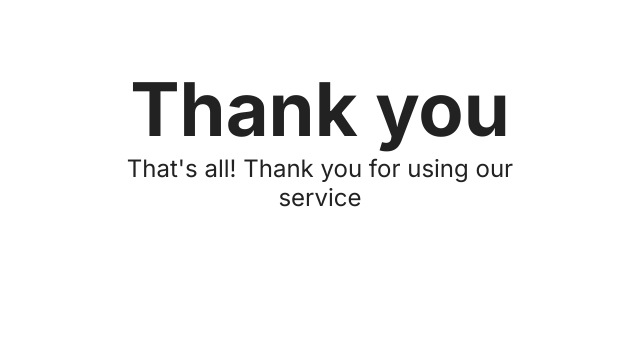
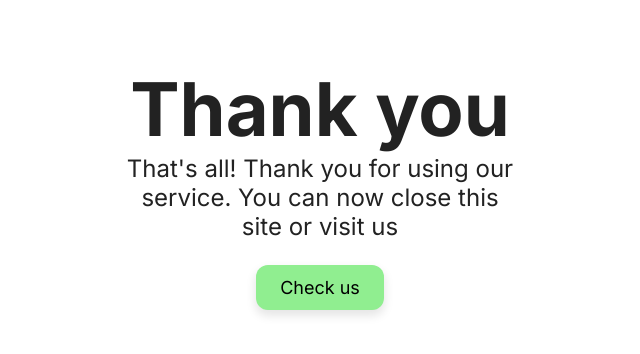
Before and after one commit to Programowanie-Zespolowe-PAJDA/Frontend, a React (Vite) app: page /thankyou in a window 1280 px wide. Shown: the top 354 px of the page, without its empty margins (320-960 px from the left). Built offline with nearby package versions, Linux system fonts and the light colour scheme.

Commit message:
thank you page button

```diff
--- a/src/Pages/ThankYou.jsx
+++ b/src/Pages/ThankYou.jsx
@@ -1,10 +1,16 @@
+import { redirect } from "react-router-dom";
+import { Link } from "react-router-dom";
 import classes from "./ThankYou.module.css";
 
 export default function ThankYouPage() {
     return (
         <main className={classes.container}>
             <h2>Thank you</h2>
-            <p>That's all! Thank you for using our service</p>
+            <p>
+                That&apos;s all! Thank you for using our service. You can now
+                close this site or visit us
+            </p>
+            <Link to="/">Check us</Link>
         </main>
     );
 }
--- a/src/Pages/ThankYou.module.css
+++ b/src/Pages/ThankYou.module.css
@@ -1,6 +1,8 @@
 .container {
     max-width: 40rem;
     margin: var(--spacing-9) auto;
+    display: grid;
+    justify-items: center;
 }
 
 .container h2 {
@@ -10,4 +12,22 @@
 .container p {
     font-size: var(--font-7);
     text-align: center;
+    margin-bottom: var(--spacing-6);
 }
+
+.container a:link,
+.container a:visited {
+    background-color: var(--color-header-button);
+    color: black;
+    font-size: var(--font-5);
+    padding: var(--spacing-4) var(--spacing-6);
+    border-radius: 1.2rem;
+    box-shadow: 0 0.5rem 1rem 0.1rem rgba(0, 0, 0, 0.1);
+    text-decoration: none;
+}
+.container a:hover {
+    background-color: var(--color-header-button-hover);
+}
+.container a:active {
+    background-color: var(--color-header-button-click);
+}
```
